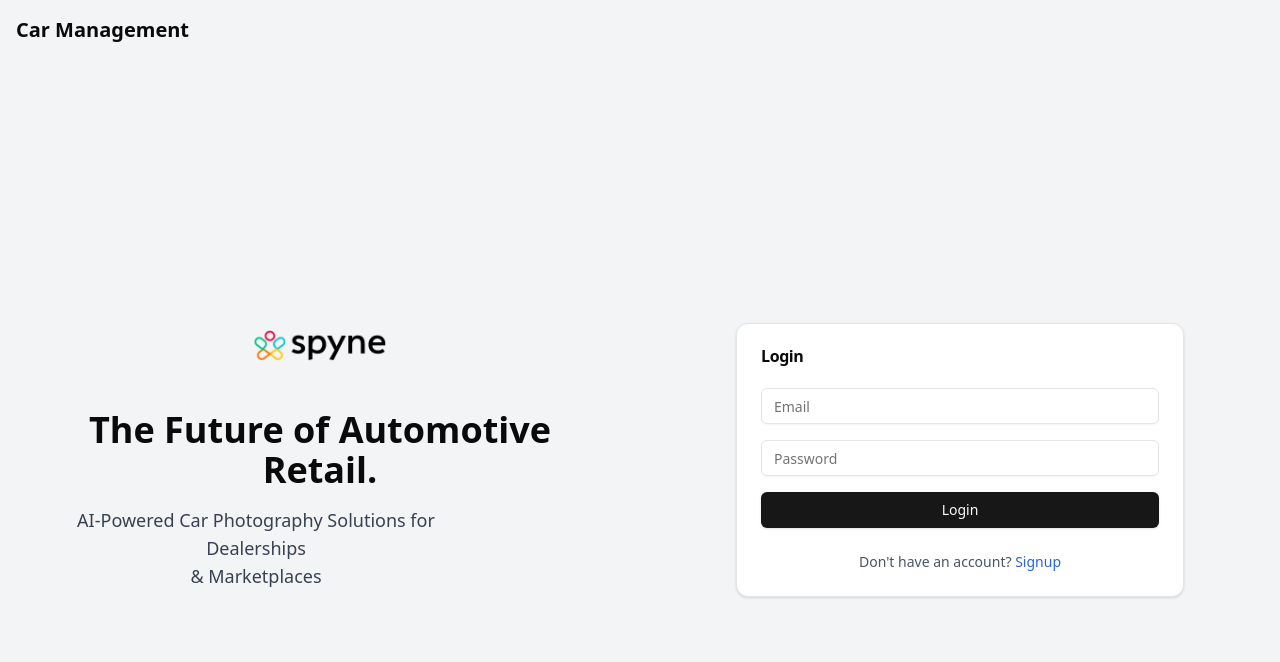
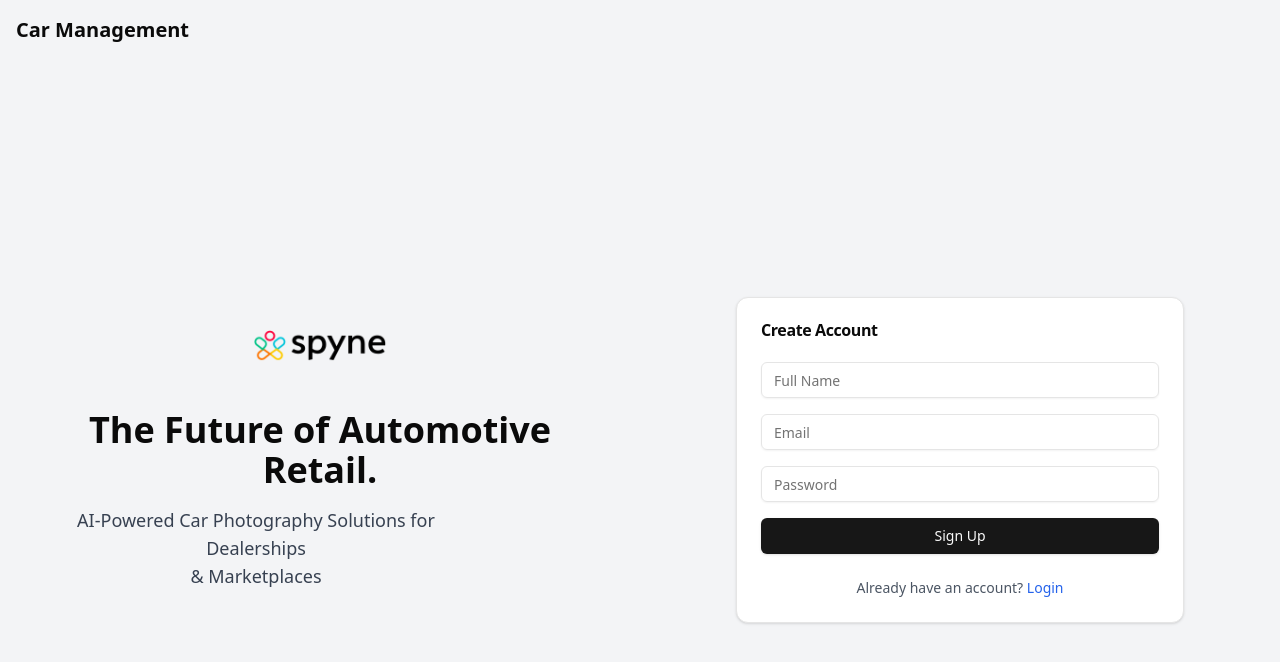
Before and after one commit to mondeep31/car-mgmt, a React (Vite) app in the folder frontend/: page / in a window 1280 px wide. Shown: the top 662 px of the page. Built offline with nearby package versions, Linux system fonts and the light colour scheme.

Commit message:
fixed an endpoint

```diff
--- a/frontend/src/App.tsx
+++ b/frontend/src/App.tsx
@@ -38,9 +38,9 @@
         <Layout>
           <Routes>
 
-            <Route path="/" element={<Login />} />
-            {/* <Route path="/login" element={<Login />} /> */}
-            <Route path="/signup" element={<Signup />} />
+            <Route path="/" element={<Signup />} />
+            <Route path="/login" element={<Login />} />
+
             <Route
               path="/cars"
               element={
```
